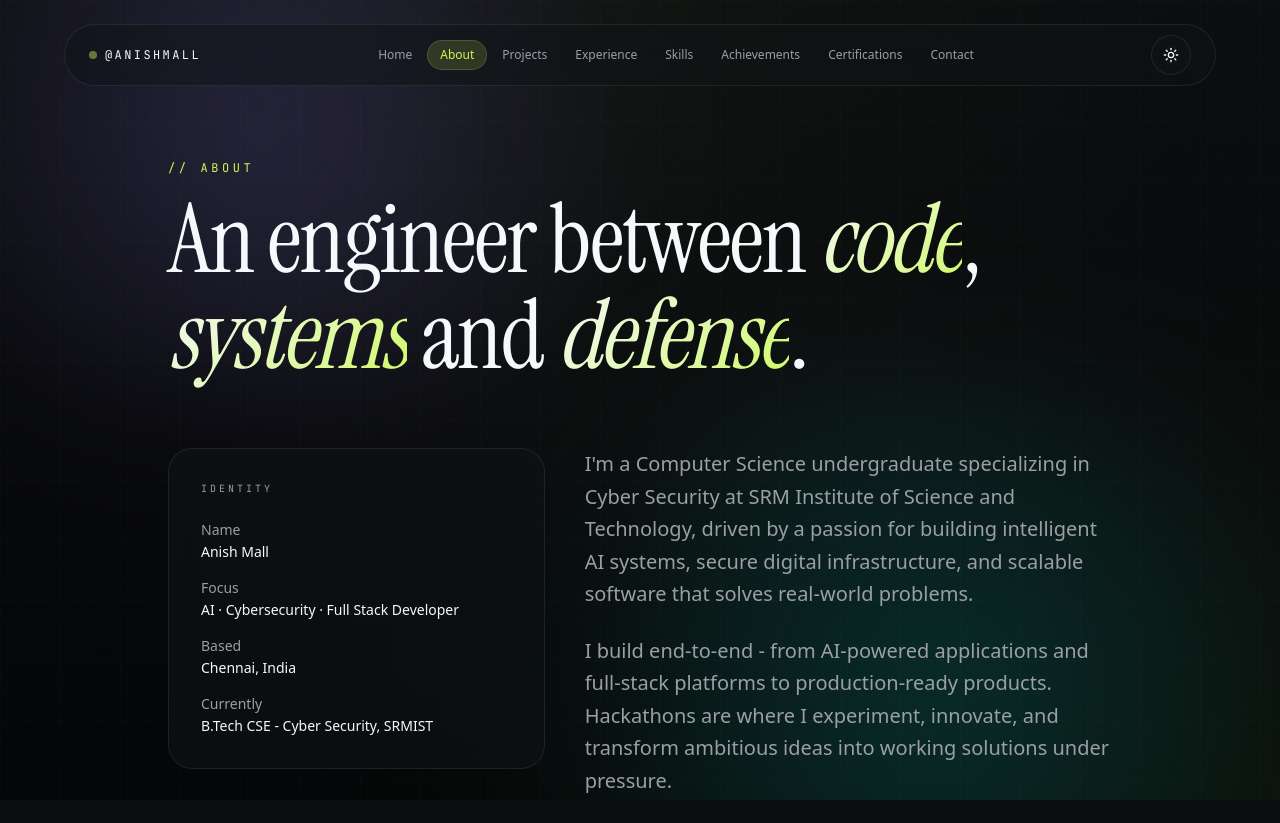
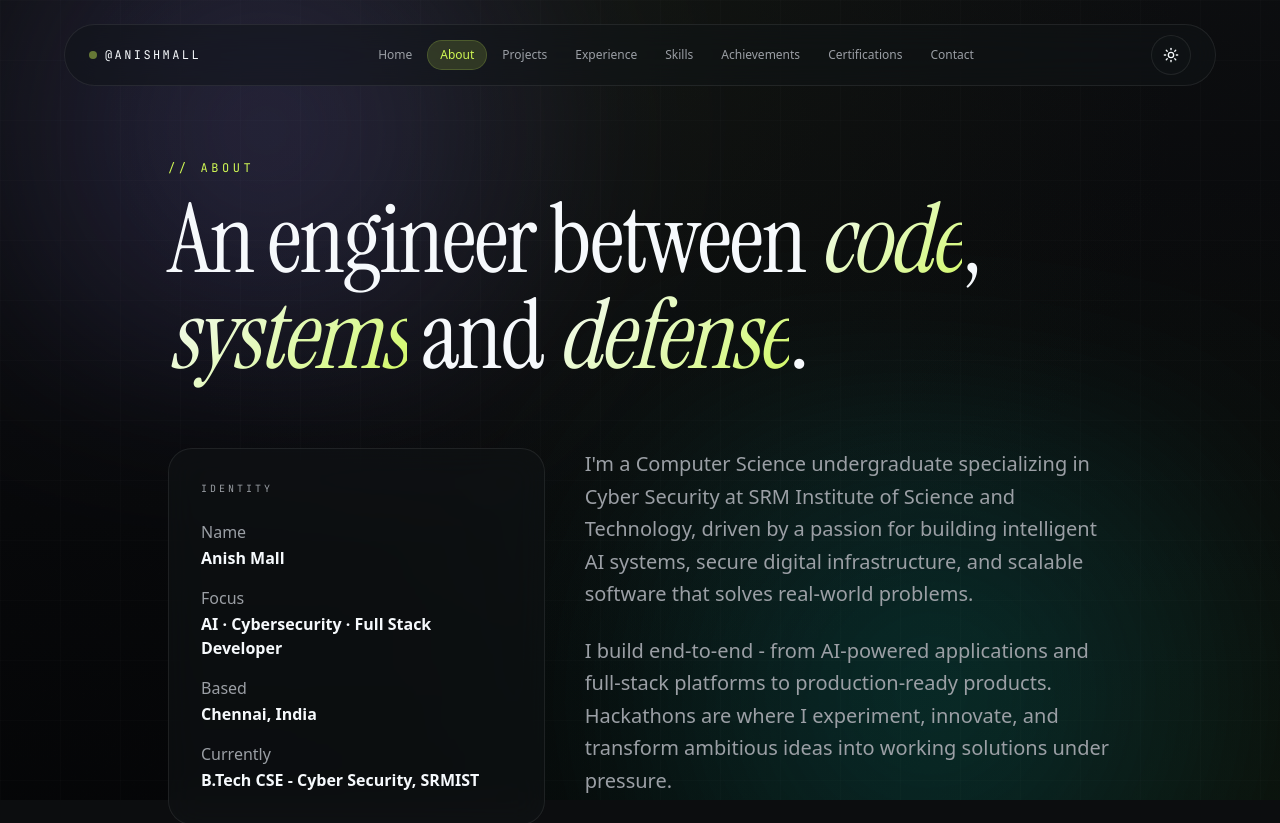
Before and after one commit to anish-9387/My-Portfolio, a Next.js app: page /about in a window 1280 px wide. Shown: the top 823 px of the page. Built offline with nearby package versions, Linux system fonts and the light colour scheme.

Commit message:
fix: about font size

```diff
--- a/app/views/About.tsx
+++ b/app/views/About.tsx
@@ -22,11 +22,11 @@ export default function AboutView() {
             <Reveal delay={0.15}>
               <div className="glass sticky top-32 rounded-3xl p-8">
                 <div className="font-mono text-[10px] uppercase tracking-[0.3em] text-muted-foreground">Identity</div>
-                <dl className="mt-6 space-y-4 text-sm">
-                  <div><dt className="text-muted-foreground">Name</dt><dd className="mt-0.5">{profile.name}</dd></div>
-                  <div><dt className="text-muted-foreground">Focus</dt><dd className="mt-0.5">{profile.role}</dd></div>
-                  <div><dt className="text-muted-foreground">Based</dt><dd className="mt-0.5">{profile.location}</dd></div>
-                  <div><dt className="text-muted-foreground">Currently</dt><dd className="mt-0.5">B.Tech CSE - Cyber Security, SRMIST</dd></div>
+                <dl className="mt-6 space-y-4 text-md">
+                  <div><dt className="text-muted-foreground">Name</dt><dd className="mt-0.5 font-semibold">{profile.name}</dd></div>
+                  <div><dt className="text-muted-foreground">Focus</dt><dd className="mt-0.5 font-semibold">{profile.role}</dd></div>
+                  <div><dt className="text-muted-foreground">Based</dt><dd className="mt-0.5 font-semibold">{profile.location}</dd></div>
+                  <div><dt className="text-muted-foreground">Currently</dt><dd className="mt-0.5 font-semibold">B.Tech CSE - Cyber Security, SRMIST</dd></div>
                 </dl>
               </div>
             </Reveal>
```
